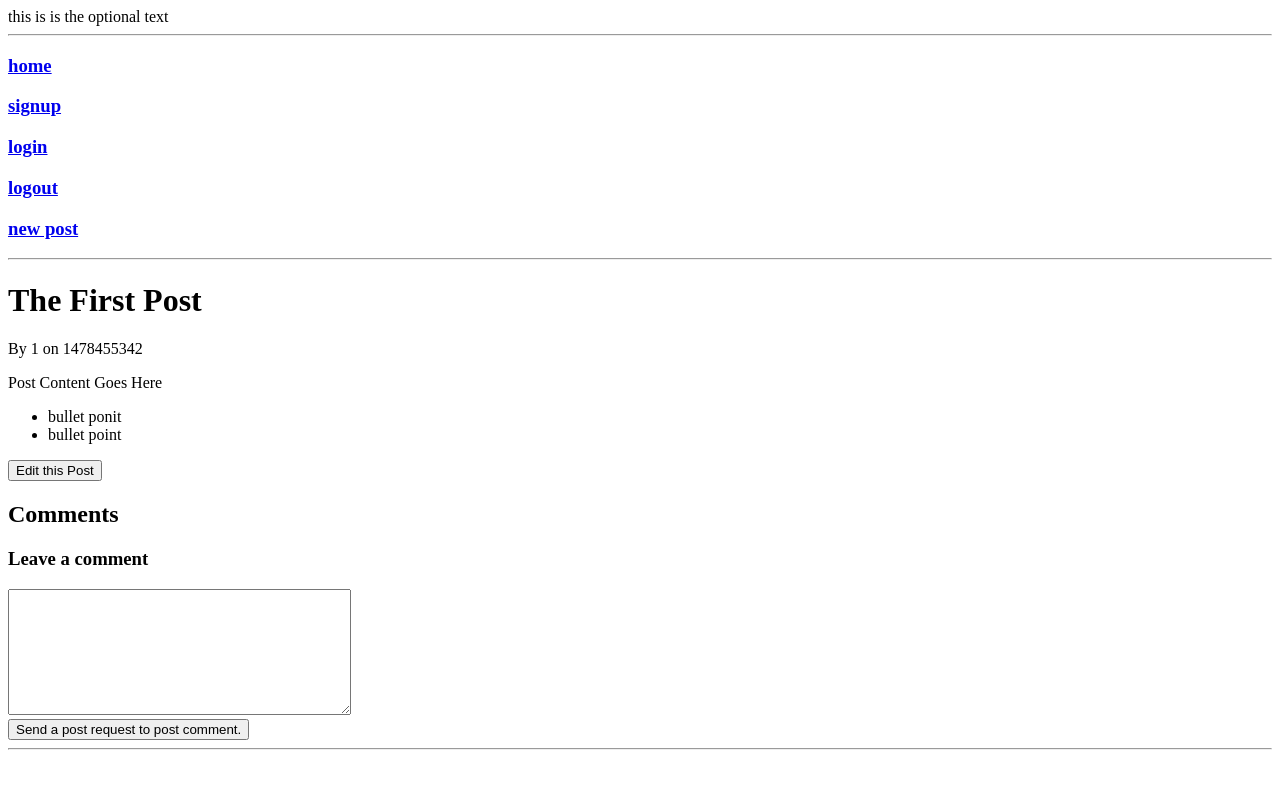
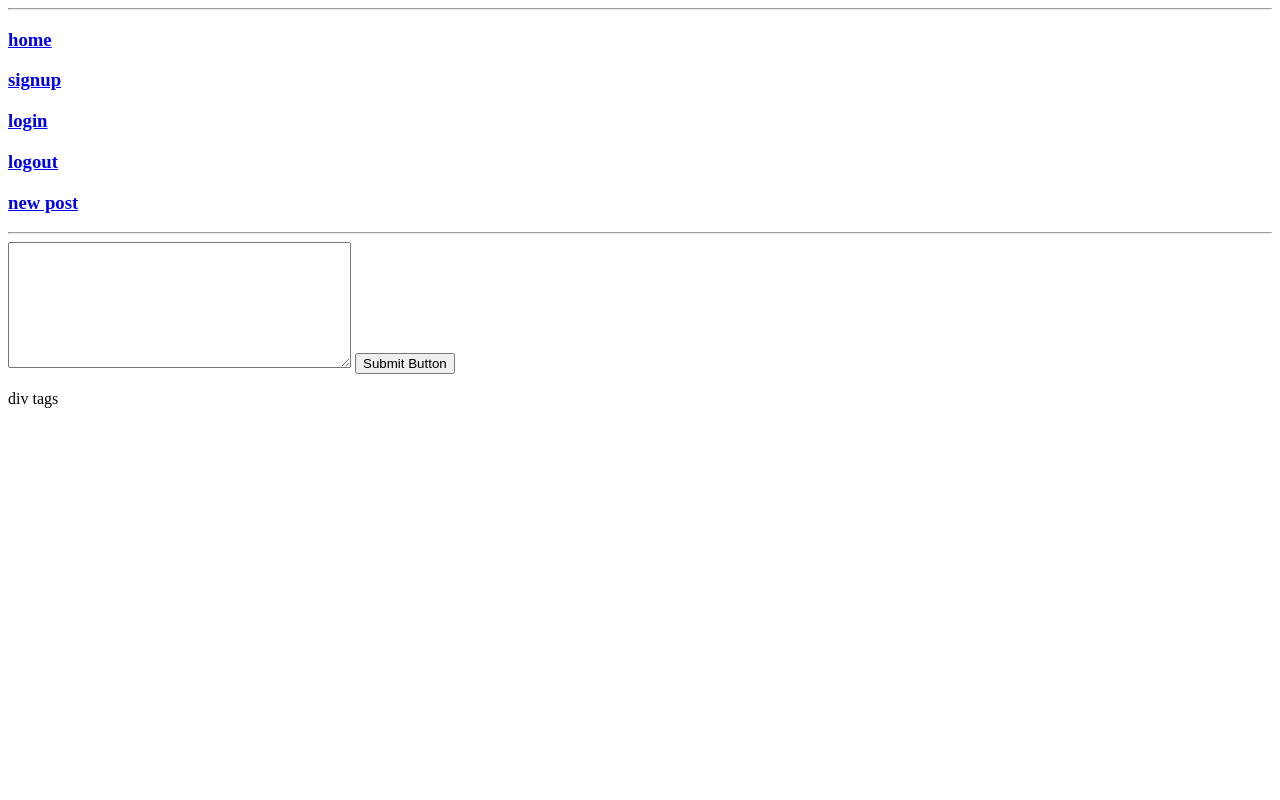
Before and after one commit to def-mycroft/kdd-web-blog, a Flask app: page /post/1 in a window 1280 px wide. Run offline with Flask 2, Linux system fonts and the light colour scheme; the visitor is signed in with stand-in values (Sample User, id 1); data comes from the database, SQL or seed files in the repository; some libraries are stand-ins or nearby versions.

Commit message:
have functional comment system

```diff
--- a/post.py
+++ b/post.py
@@ -16,7 +16,7 @@ def show_index():
 def new_comment(post_id):
     """Commits a new comment to the database"""
     print('hello from post comment function')
-    return jsonify({'data': 'comment data'})
+    return "this value is returned"
 
 
 @post.route('/<int:post_id>', methods=['GET'], strict_slashes=False)
@@ -34,8 +34,7 @@ def show_individual_post(post_id):
         can_edit = data['can_edit'],
         logged_in = data['logged_in'],
         # Includes script in base.html
-        optional = "this is is the optional text"
-        #optional = """<script src="/static/js/newcomment.js" type="text/javascript" charset="uft-8"></script>"""
+        optional = """<script src="/static/js/newcomment.js" type="text/javascript" charset="uft-8"></script>"""
     )
 
 
--- a/static/js/newcomment.js
+++ b/static/js/newcomment.js
@@ -2,7 +2,8 @@ $(document).ready(function() {
     $("#submit-comment").click(function() {
         $.ajax({
             method: "POST",
-            url: "/post/" + $(this).attr("post-id") + "/comment",
+            //url: "/post/" + $(this).attr("post-id") + "/comment",
+            url: "/post/1/comment",
             data: {
                 commentcontent: $("#comment-content").val(),
             },
@@ -11,8 +12,6 @@ $(document).ready(function() {
                 $("#comment-box").prepend(data);
             },
             error: function(error) {
-                $("#error").text(data.message);
-                $("#error").show();
             }
         });
     });
--- a/templates/base.html
+++ b/templates/base.html
@@ -5,7 +5,7 @@
         <meta name="viewport" content="width=device-width" />
         <title>{% block title %}{% endblock %}</title>
         <script src="https://ajax.googleapis.com/ajax/libs/jquery/1.9.1/jquery.min.js"></script>
-        {{ optional }} <!-- Jinja block for including scripts on page-->
+        {{ optional | safe }} <!-- Jinja block for including scripts on page-->
     </head>
     <body>
         <hr>
--- a/templates/post.html
+++ b/templates/post.html
@@ -2,46 +2,9 @@
 {% set optional = optional %}
 {% block title %}{{ post_title }}{% endblock %}
 {% block body %}
-    <script src="/static/js/newcomment.js" type="text/javascript" charset="uft-8"></script>
-    <div>
-        <h1>{{ post_title }}</h1>
-        <div>By {{ post_author_id }} on {{ post_date_created }}</div>
-        <p>{{ post_content | safe }}</p>
+    <textarea name="comment-content" id="comment-content" rows="8" cols="40"></textarea>
+    <button name="submit-comment" id="submit-comment" type="submit" >Submit Button</button>
+    <div name="comment-box" id="comment-box" post-id="1">
+        <p>div tags</p>
     </div>
-    {% if can_edit %}
-        <div>
-            <form action="{{ post_id }}/edit" method="get">
-                <button type="submit" >Edit this Post</button>
-            </form>
-        </div>
-    {% endif %}
-    {% if logged_in %}
-        <!-- If the user is logged in -->
-        <div>
-            <h2>Comments</h2>
-            <h3>Leave a comment</h3>
-            <textarea name="comment-content" id="comment-content" rows="8" cols="40"></textarea>
-            <div>
-                <button name="submit-comment" post-id="{{ post_id }}" method="post">Send a post request to post comment.</button>
-        </div>
-            <hr>
-        </div>
-    {% else %}
-        <!-- If the user is not logged in -->
-        <div>
-            <form action="/session/login" method="get">
-                <button type="submit">Login to Comment!</button>
-            </form>
-        </div>
-    {% endif %}
-    <div id="comment-box">
-        <!-- Show comments regardless of whether or not user is logged in -->
-       {% for comment in comments  %}
-           <div name="comment-box" id="comment-box">
-               <div>By {{ comment.author_id }} on {{ comment.date_created }}</div>
-               <p>{{ comment.content | safe }}</p>
-               <hr>
-           </div>
-       {% endfor %}
-   </div>
 {% endblock %}
```
